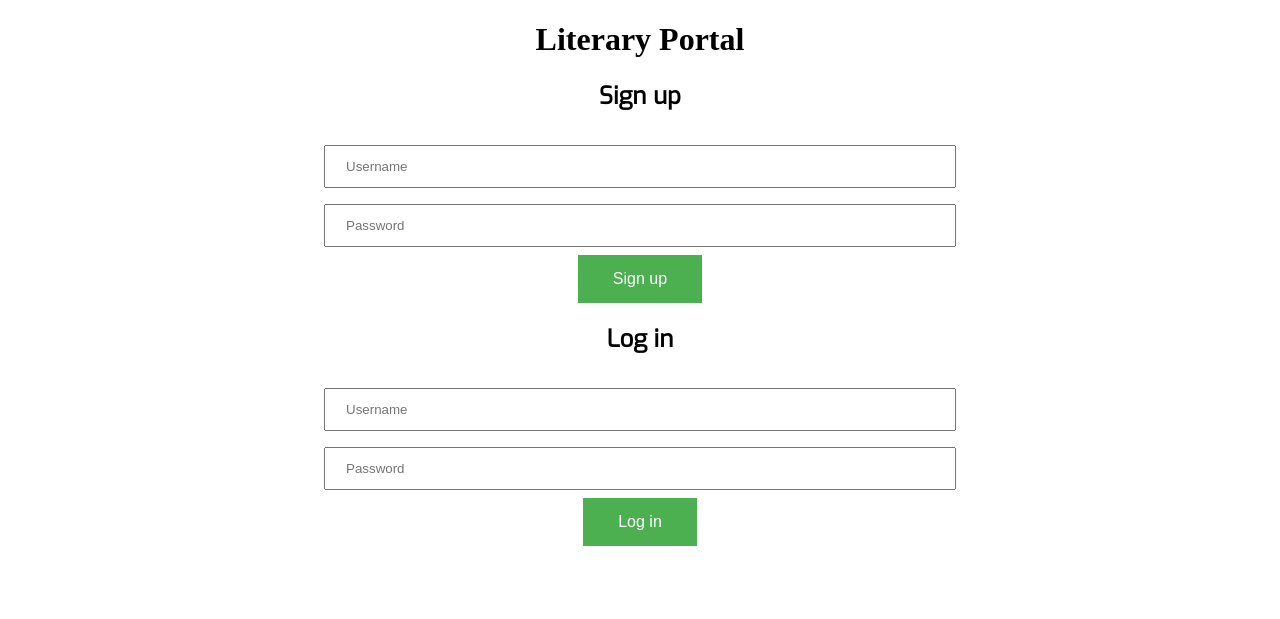
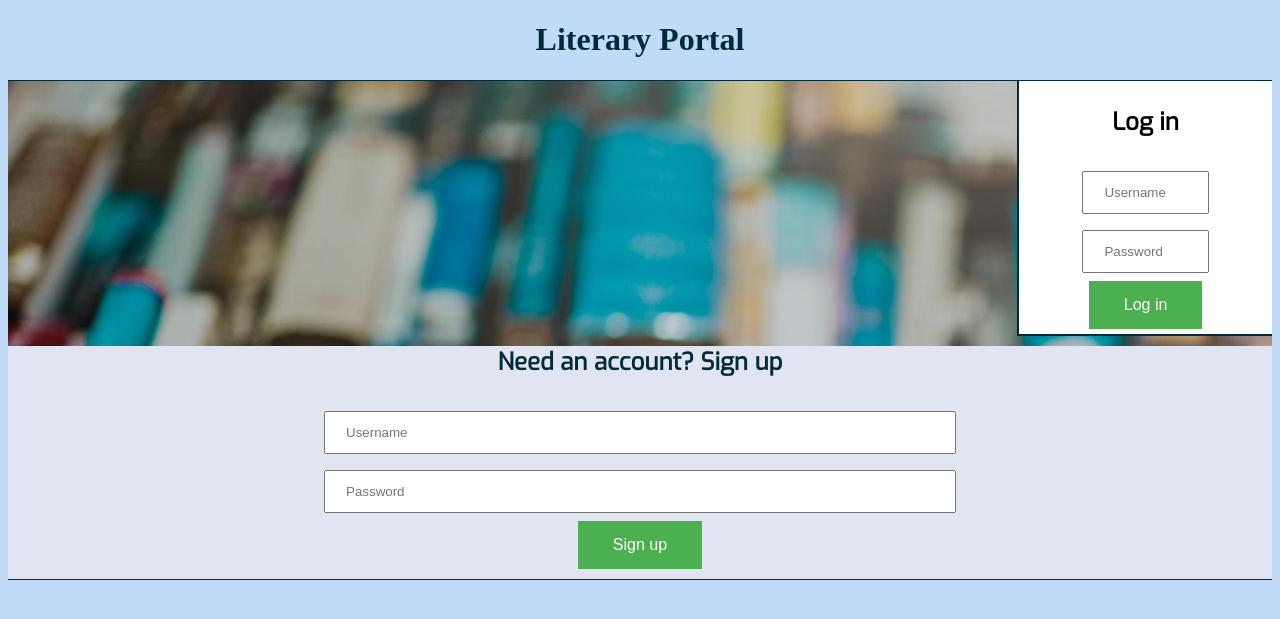
Before and after one commit to masenmatthews/Literacy-Portal, a Flask app: page / in a window 1280 px wide. Shown: the top 619 px of the page. Run offline with Flask 2, Linux system fonts and the light colour scheme; parts of the project's set-up code (start-up, migrations or seed data) failed here and were passed over.

Commit message:
styling, add flask_frozen

```diff
--- a/requirements.txt
+++ b/requirements.txt
@@ -3,3 +3,4 @@ Flask-Session
 flask_sqlalchemy
 psycopg2
 SQLAlchemy
+flask_frozen
--- a/static/styles/style.css
+++ b/static/styles/style.css
@@ -1,6 +1,14 @@
 /* body {
-background-image: url('/static/img/mid-res-books.jpg')
+background-image: url('/static/img/navy.jpg')
 } */
+
+p {
+  color: #022B3A;
+}
+
+#main-logo {
+  color: #022B3A;
+}
 
 .form-group {
   justify-content: center;
@@ -27,14 +35,88 @@ background-image: url('/static/img/mid-res-books.jpg')
 }
 
 .search-result a:hover {
-  color: blue;
+  color: white;
   text-decoration: bold;
+  font-size: 1.25em;
+}
+
+.individual-search-results {
+  padding: 5px 0px 5px 0px;
+
+}
+
+.submit-review-form {
+    color: #022B3A;
+  /* background-color:  */
+}
+
+a {
+  color: #022B3A;
+  text-decoration: none;
+}
+
+.forms {
+  background-image: url('../img/mid-res-books.jpg');
+  position: relative;
+  float: right;
+  width: 100%;
+  padding-bottom: 10px;
+}
+
+.login-box {
+  float: right;
+  position: sticky;
+  padding: 5px 0px 5px 0px;
+  height: 100%;
+  width: 20%;
+  margin: 0 auto;
+  font-family: 'Exo', sans-serif;
+  background-color: #ffffff;
+  border-bottom: 2px #022B3A solid;
+  border-left: 2px #022B3A solid;
+
+}
+
+.sign-up-box {
+  color: #022B3A;
+  background-color: #E1E5F2;
+  margin: 10px 0px 0px 0px;
+  width: 100%;
+  padding: 40px 0px 10px 0px;
+  border-top: 1px #022B3A solid;
+  border-bottom: 1px #022B3A solid;
+}
+
+body {
+  background-color: #BFDBF7;
+}
+
+.index-nav {
+  background-color: #e1e5f2;
+  padding: 20px 0px 20px 0px;
+  border-bottom: 1px #022B3A solid;
+}
+
+.book-nav {
+  text-align: center;
+  font-size: 1.25em;
+}
+
+.book-nav a:hover {
+  color: white;
+}
+
+.book-information {
+  background-color: #E1E5F2;
+  padding: 5px 0px 30px 0px;
+  color: #022B3A;
 }
 
 .reviews {
   display: block;
   margin: 0 auto;
   text-align: center;
+  color: #022B3A;
 }
 
 .book-information {
@@ -45,6 +127,10 @@ background-image: url('/static/img/mid-res-books.jpg')
   font-size: 16px;
   font-family: 'Exo',
   sans-serif;
+}
+
+.book-search-submit-box {
+    background-color: #E1E5F2;
 }
 
 .user-review {
@@ -73,13 +159,26 @@ input[type=number] {
     text-align: center;
 }
 
+.login-index-body {
+  border-top: 1px #022B3A solid;
+
+}
+
 .login-status {
+  color: #022B3A;
   text-align: center;
+  font-size: 1.25em;
+}
+
+.login-status a:hover {
+  color: white;
+  text-decoration: bold;
 }
 
 .navbar {
   text-align: center;
 }
+
 
 h2 {
   padding-bottom: 5px;
--- a/templates/layout.html
+++ b/templates/layout.html
@@ -9,7 +9,7 @@
     <body>
         <div class="container">
             <div class="header">
-                <h1>Literary Portal</h1>
+                <h1 id="main-logo">Literary Portal</h1>
             </div>
             {% block body %}
             {% endblock %}
--- a/templates/login.html
+++ b/templates/login.html
@@ -10,26 +10,32 @@
 You're logged in already!
 
 {% else %}
-
-<div class="form-group">
-    <h2>Sign up</h2>
-    <form action="/signup" method="POST">
-        <input type="text" aria-label="username" name="username" placeholder="Username">
-        <input type="password" aria-label="password" name="password" placeholder="Password">
-        <button
-        display="block" class="form-submit" type="submit">Sign up</button>
-    </form>
-</div>
-
+    <div class="login-index-body">
+        <div class="forms">
+            <div class="login-box">
                 <div class="form-group">
                     <h2>Log in</h2>
                     <form action="/login" method="POST">
                         <input type="text" aria-label="username" name="username" placeholder="Username">
                         <input type="password" aria-label="password" name="password" placeholder="Password">
-        <button class="form-submit" type="submit">Log in</button>
+                        <button
+                        display="block" class="form-submit" type="submit">Log in</button>
                     </form>
                 </div>
+            </div>
+        </div>
 
+    <div class="sign-up-box">
+        <div class="form-group">
+            <h2>Need an account? Sign up</h2>
+            <form action="/signup" method="POST">
+                <input type="text" aria-label="username" name="username" placeholder="Username">
+                <input type="password" aria-label="password" name="password" placeholder="Password">
+                <button class="form-submit" type="submit">Sign up</button>
+            </form>
+        </div>
+    </div>
+</div>
 {% endif %}
 
 {% endblock %}
```
Also changed, not shown: freeze.py (added, +7 -0 lines), templates/book.html (+7 -5 lines), templates/index.html (+5 -2 lines), 6 other files. Lines whose indentation alone changed are shown as unchanged.
